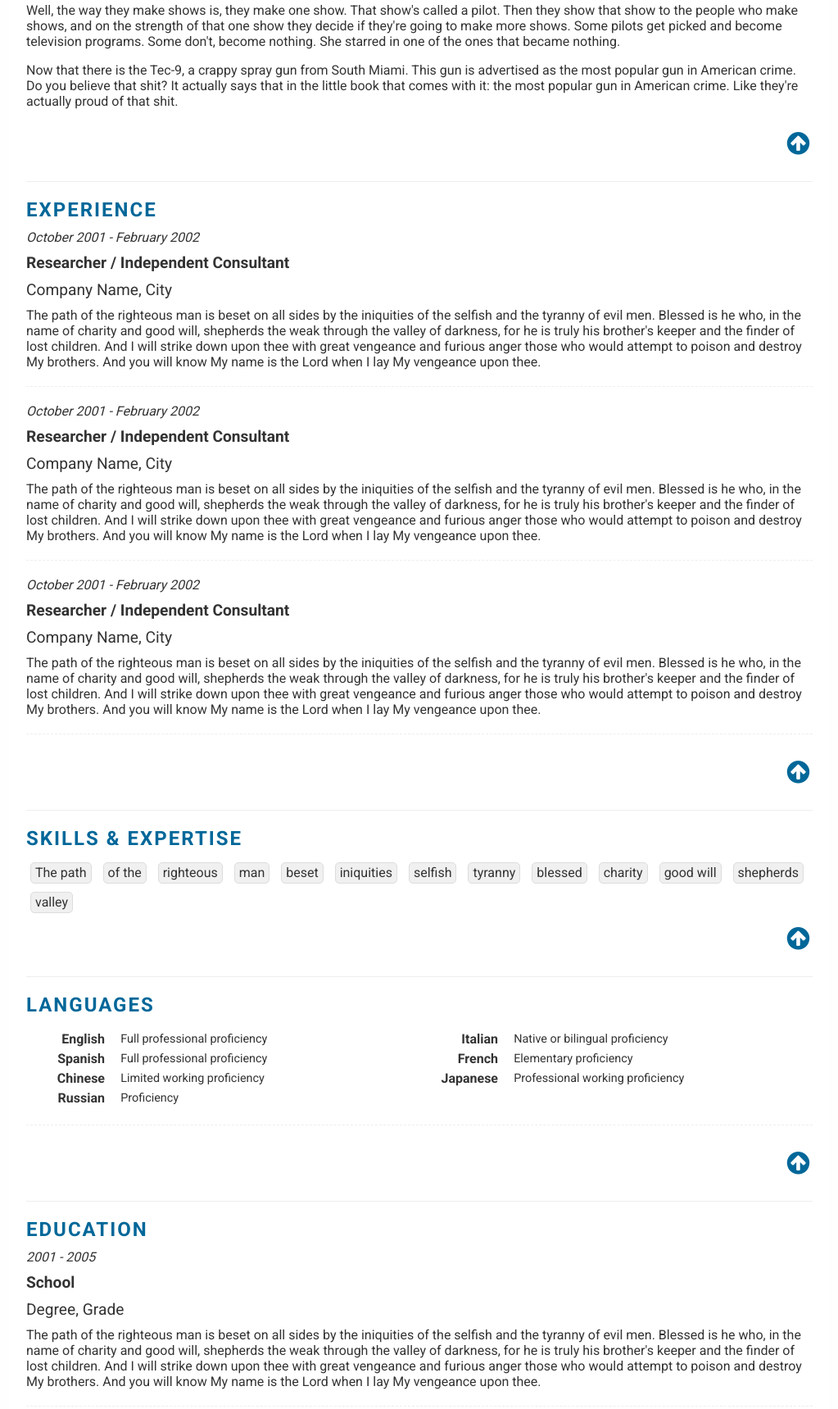
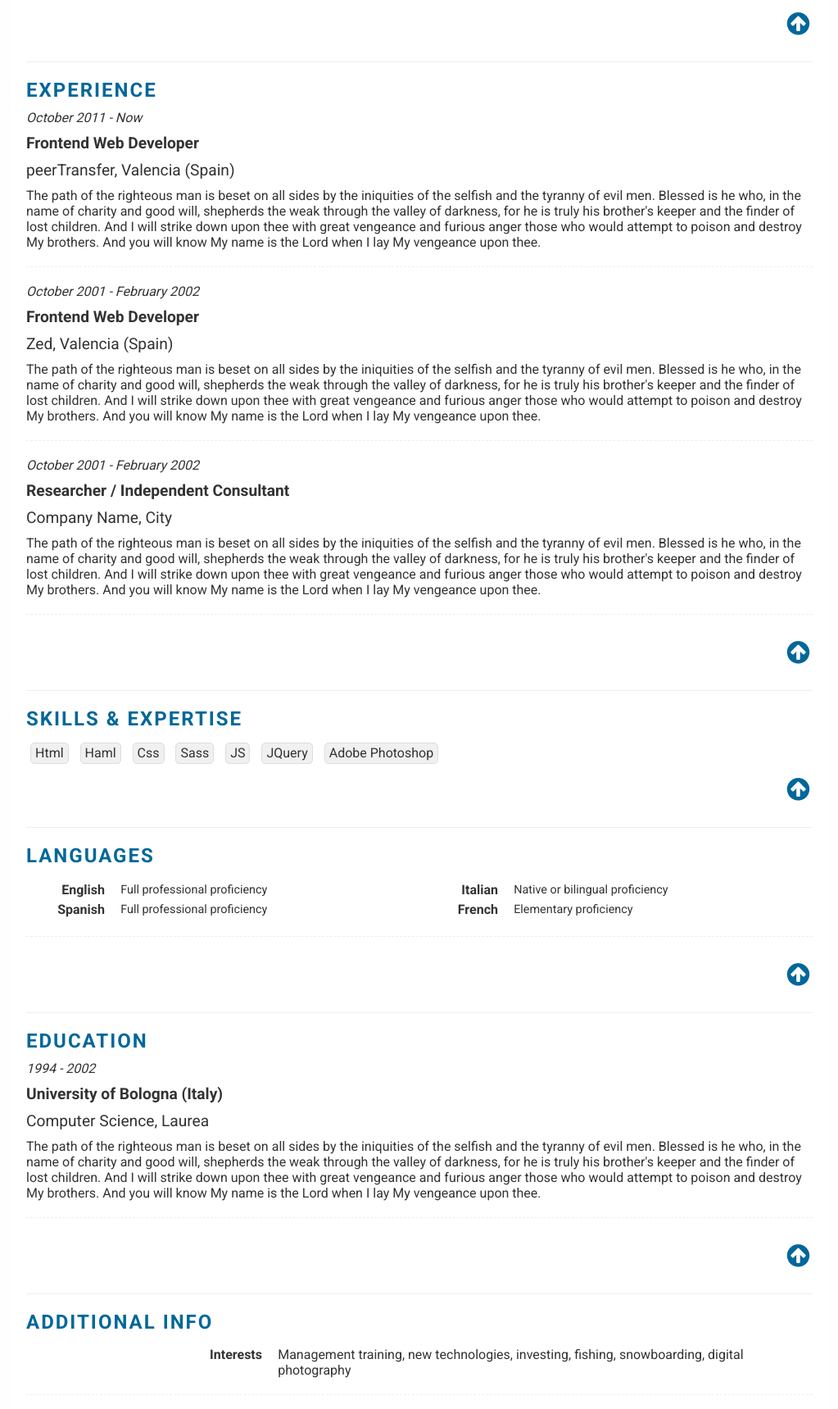
Before and after one commit to skeletos/skeletos-resume, a plain HTML site: page index.html in a window 1280 px wide. Shown: the part 419-2138 px from the top of the page at 82% size, without its empty margins (128-1151 px from the left). Drawn offline with nearby package versions, Linux system fonts and the light colour scheme; files whose address does not match are found by name.

Commit message:
starting filling with real content

```diff
--- a/index.html
+++ b/index.html
@@ -6,7 +6,7 @@
 <head>
   <meta charset="utf-8">
   <meta http-equiv="X-UA-Compatible" content="IE=edge">
-  <title>Skeletos: Resume Basic Template</title>
+  <title>Tony Camaiani's Resume</title>
   <meta name="description" content="Skeletos is a clean and almost empty template built as a starting point for web projects. Based on HTML5Boilerplate, it's wrote in HTML5 and CSS3, including normalize.css, modernizer and jquery.">
   <meta name="author" content="Tony Camaiani">
   <meta name="viewport" content="width=device-width, initial-scale=1">
@@ -30,10 +30,10 @@
     <header class="clearfix">
       <img class="user_photo" src="img/picture.jpg">
       <h1>
-        <span class="name">Skeletos</span>
-        <span class="surname">Resume</span>
+        <span class="name">Tony</span>
+        <span class="surname">Camaiani</span>
       </h1>
-      <h2>Resume Basic Template</h2>
+      <h2>Frontend Web Developer</h2>
       <div class="save">
         <a class="pdf icon-file-pdf" href="#"></a>
         <a class="print icon-print" href="#"></a>
@@ -42,9 +42,8 @@
 
     <section class="presence clearfix">
       <ul class="contact">
-        <li class="web"><span class="icon icon-home"></span><a target="_blank" href="http://yourweb.me">yourweb.me</a></li>
-        <li class="email"><span class="icon icon-mail-alt"></span><a href="mailto:name@email.com">name@email.com</a></li>
-        <li class="phone"><span class="icon icon-phone-1"></span>+00 123 456 789</li>
+        <li class="web"><span class="icon icon-home"></span><a target="_blank" href="http://tony.camaiani.me">tony.camaiani.me</a></li>
+        <li class="email"><span class="icon icon-mail-alt"></span><a href="mailto:tonycamaiani@gmail.com">tonycamaiani@gmail.com</a></li>
       </ul>
 
       <ul class="social">
@@ -73,10 +72,6 @@
 
         <p>The path of the righteous man is beset on all sides by the iniquities of the selfish and the tyranny of evil men. Blessed is he who, in the name of charity and good will, shepherds the weak through the valley of darkness, for he is truly his brother's keeper and the finder of lost children. And I will strike down upon thee with great vengeance and furious anger those who would attempt to poison and destroy My brothers. And you will know My name is the Lord when I lay My vengeance upon thee.</p>
 
-        <p>Well, the way they make shows is, they make one show. That show's called a pilot. Then they show that show to the people who make shows, and on the strength of that one show they decide if they're going to make more shows. Some pilots get picked and become television programs. Some don't, become nothing. She starred in one of the ones that became nothing.</p>
-
-        <p>Now that there is the Tec-9, a crappy spray gun from South Miami. This gun is advertised as the most popular gun in American crime. Do you believe that shit? It actually says that in the little book that comes with it: the most popular gun in American crime. Like they're actually proud of that shit.</p>
-
         <a class="top icon-up-circled-1" href="#"></a>
       </section>
 
@@ -85,16 +80,16 @@
 
 
         <ul class="text_list">
-          <li class="date">October 2001 - February 2002</li>
-          <li class="title">Researcher / Independent Consultant</li>
-          <li class="subtitle">Company Name, City</li>
+          <li class="date">October 2011 - Now</li>
+          <li class="title">Frontend Web Developer</li>
+          <li class="subtitle">peerTransfer, Valencia (Spain)</li>
           <li class="description"> The path of the righteous man is beset on all sides by the iniquities of the selfish and the tyranny of evil men. Blessed is he who, in the name of charity and good will, shepherds the weak through the valley of darkness, for he is truly his brother's keeper and the finder of lost children. And I will strike down upon thee with great vengeance and furious anger those who would attempt to poison and destroy My brothers. And you will know My name is the Lord when I lay My vengeance upon thee.</li>
         </ul>
 
         <ul class="text_list">
           <li class="date">October 2001 - February 2002</li>
-          <li class="title">Researcher / Independent Consultant</li>
-          <li class="subtitle">Company Name, City</li>
+          <li class="title">Frontend Web Developer</li>
+          <li class="subtitle">Zed, Valencia (Spain)</li>
           <li class="description"> The path of the righteous man is beset on all sides by the iniquities of the selfish and the tyranny of evil men. Blessed is he who, in the name of charity and good will, shepherds the weak through the valley of darkness, for he is truly his brother's keeper and the finder of lost children. And I will strike down upon thee with great vengeance and furious anger those who would attempt to poison and destroy My brothers. And you will know My name is the Lord when I lay My vengeance upon thee.</li>
         </ul>
 
@@ -113,19 +108,13 @@
 
 
         <ul class="tag_list">
-          <li>The path</li>
-          <li>of the</li>
-          <li>righteous</li>
-          <li>man</li>
-          <li>beset</li>
-          <li>iniquities</li>
-          <li>selfish</li>
-          <li>tyranny</li>
-          <li>blessed</li>
-          <li>charity</li>
-          <li>good will</li>
-          <li>shepherds</li>
-          <li>valley</li>
+          <li>Html</li>
+          <li>Haml</li>
+          <li>Css</li>
+          <li>Sass</li>
+          <li>JS</li>
+          <li>JQuery</li>
+          <li>Adobe Photoshop</li>
         </ul>
 
         <a class="top icon-up-circled-1" href="#"></a>
@@ -143,12 +132,6 @@
           <dd>Full professional proficiency</dd>
           <dt>French</dt>
           <dd>Elementary proficiency</dd>
-          <dt>Chinese</dt>
-          <dd>Limited working proficiency</dd>
-          <dt>Japanese</dt>
-          <dd>Professional working proficiency</dd>
-          <dt>Russian</dt>
-          <dd>Proficiency</dd>
         </dl>
 
         <a class="top icon-up-circled-1" href="#"></a>
@@ -158,9 +141,9 @@
         <h2><a name="education">Education</a></h2>
 
         <ul class="text_list">
-          <li class="date">2001 - 2005</li>
-          <li class="title">School</li>
-          <li class="subtitle">Degree, Grade</li>
+          <li class="date">1994 - 2002</li>
+          <li class="title">University of Bologna (Italy)</li>
+          <li class="subtitle">Computer Science, Laurea</li>
           <li class="description">The path of the righteous man is beset on all sides by the iniquities of the selfish and the tyranny of evil men. Blessed is he who, in the name of charity and good will, shepherds the weak through the valley of darkness, for he is truly his brother's keeper and the finder of lost children. And I will strike down upon thee with great vengeance and furious anger those who would attempt to poison and destroy My brothers. And you will know My name is the Lord when I lay My vengeance upon thee.</li>
         </ul>
 
```
